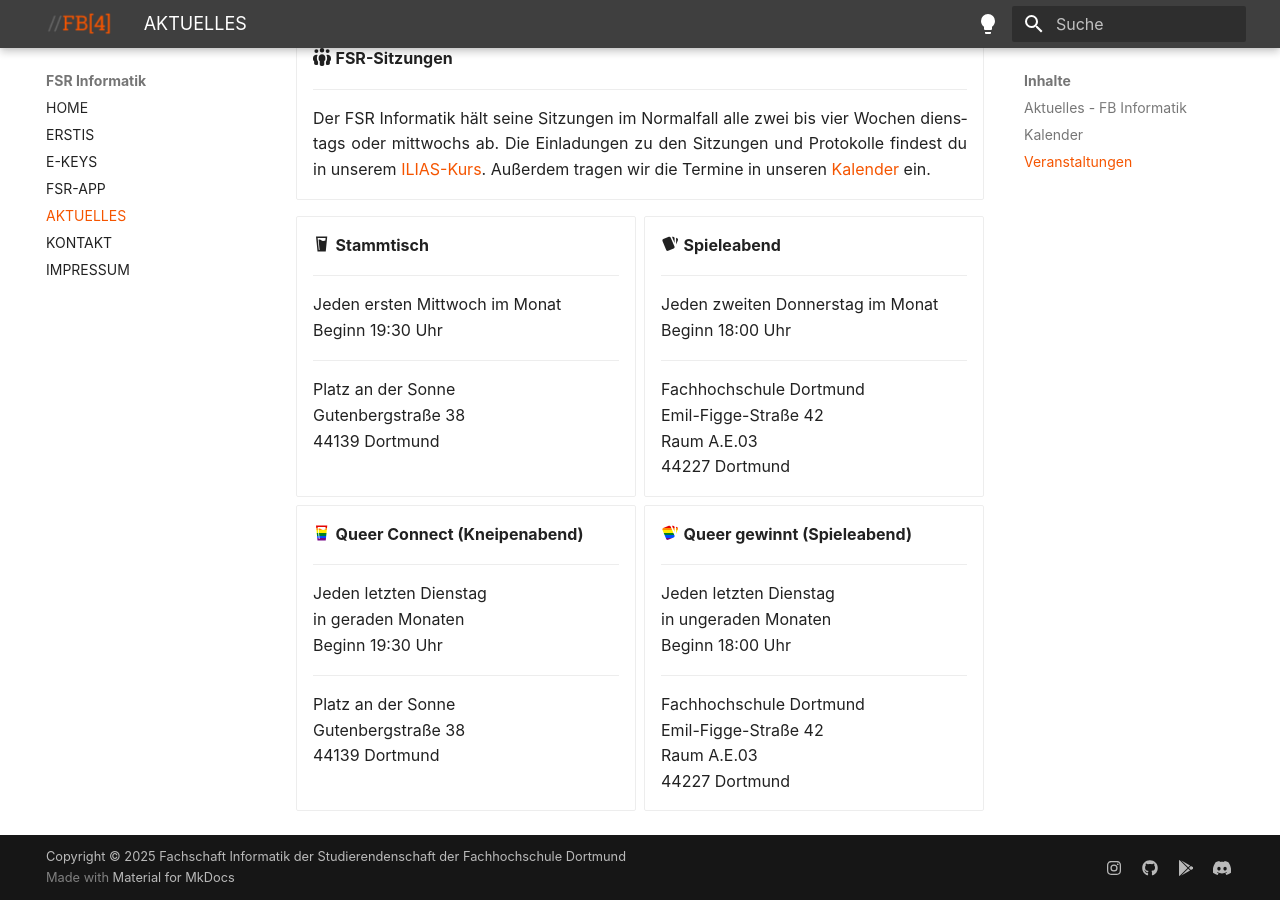
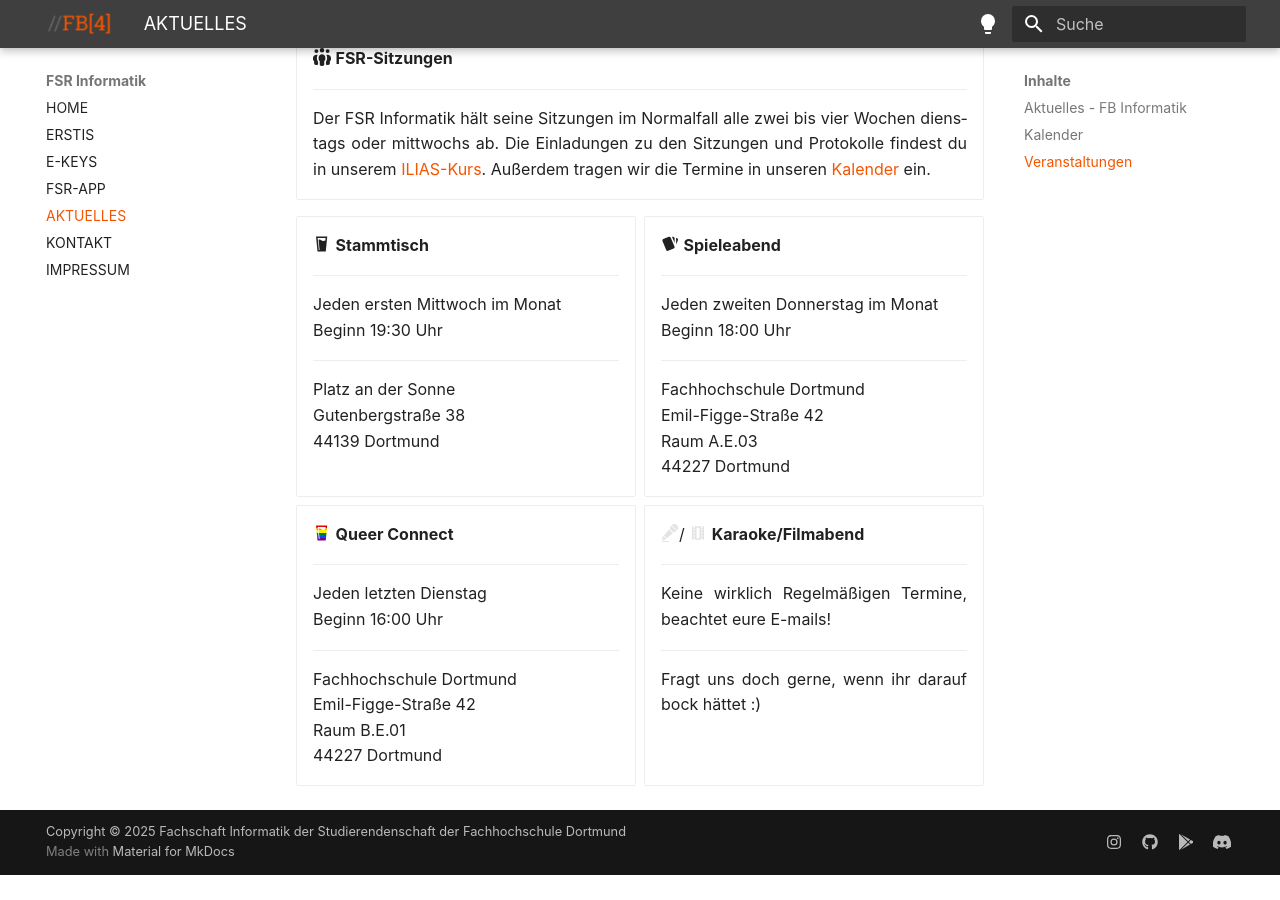
Before and after one commit to Fachschaftsrat-Informatik-FH-Dortmund/fsrfb4.de-mkdocs, an MkDocs documentation site: the page built from docs/aktuelles.md, in a window 1280 px wide and 900 px high, scrolled down 617 px. Built offline with MkDocs 1.6.1 and Material for MkDocs 9.7.7, drawn with Linux system fonts in a browser that asks for light colours; some web fonts are replaced; plug-ins that fetch from the network failed and are left out; after the commit the page ends 1492 px from its top, so only the background shows below that.

Commit message:
verschiedenes, vor allem Events

```diff
--- a/docs/aktuelles.md
+++ b/docs/aktuelles.md
@@ -58,33 +58,28 @@
     Raum A.E.03
     44227 Dortmund
 
-- <img src="../images/rainbow-beer.svg" class="twemoji"> **Queer Connect (Kneipenabend)**
+- <img src="../images/icon/rainbow-beer.svg" class="twemoji"> **Queer Connect**
 
     ---
 
     Jeden letzten Dienstag
-    in geraden Monaten
-    Beginn 19:30 Uhr
-
-    ---
-
-    Platz an der Sonne
-    Gutenbergstraße 38
-    44139 Dortmund
-
-- <img src="../images/rainbow-cards.svg" class="twemoji"> **Queer gewinnt (Spieleabend)**
-
-    ---
-
-    Jeden letzten Dienstag
-    in ungeraden Monaten
-    Beginn 18:00 Uhr
+    Beginn 16:00 Uhr
 
     ---
 
     Fachhochschule Dortmund
     Emil-Figge-Straße 42
-    Raum A.E.03
+    Raum B.E.01
     44227 Dortmund
 
+- <img src="../images/icon/mic.svg" class="twemoji">/ <img src="../images/icon/material-theaters.svg" class="twemoji"> **Karaoke/Filmabend**
+
+    ---
+
+    Keine wirklich Regelmäßigen Termine, beachtet eure E-mails!
+
+    ---
+
+    Fragt uns doch gerne, wenn ihr darauf bock hättet :)
+
 </div>
```
Also changed, not shown: docs/index.md (+0 -7 lines), docs/kontakt.md (+8 -3 lines), docs/images/icon/material-theaters.svg (added), docs/images/icon/mic.svg (added), docs/images/icon/rainbow-beer.svg (renamed from docs/images/rainbow-beer.svg), docs/images/icon/rainbow-cards.svg (renamed from docs/images/rainbow-cards.svg).
